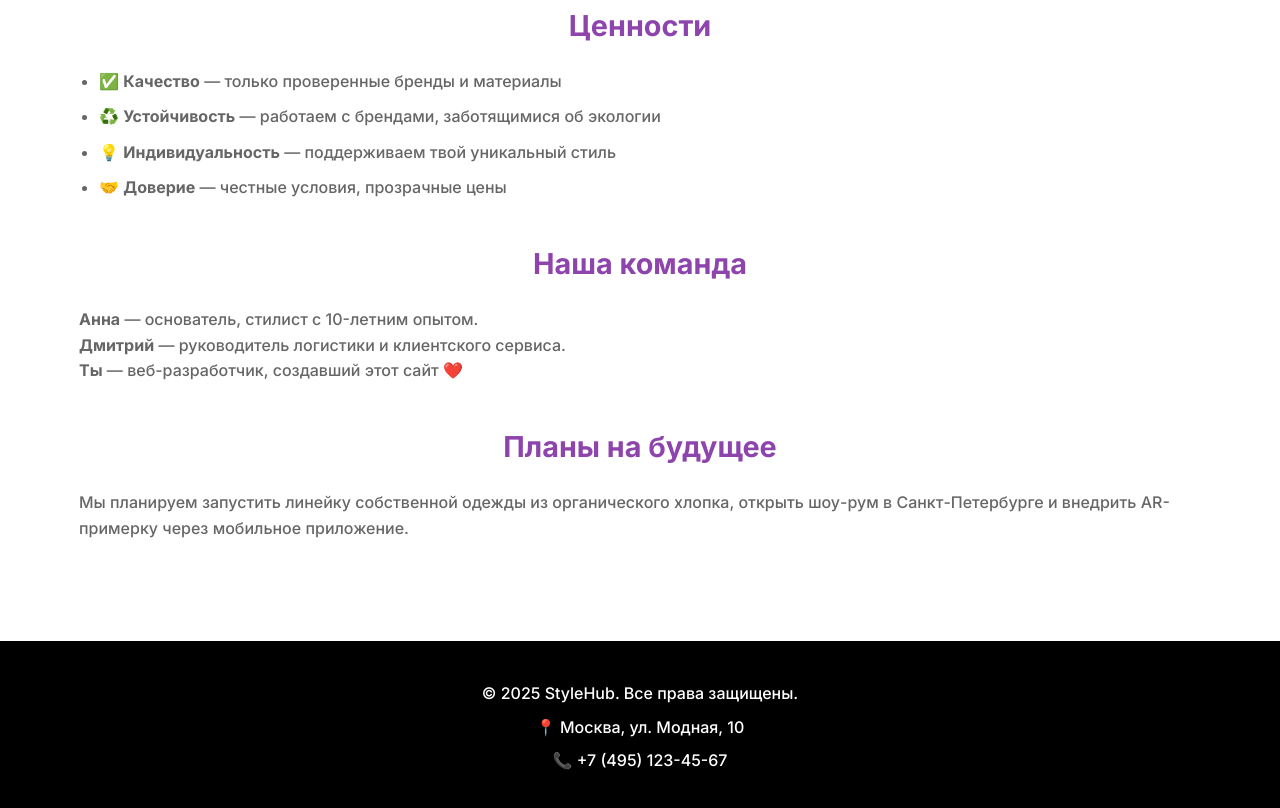
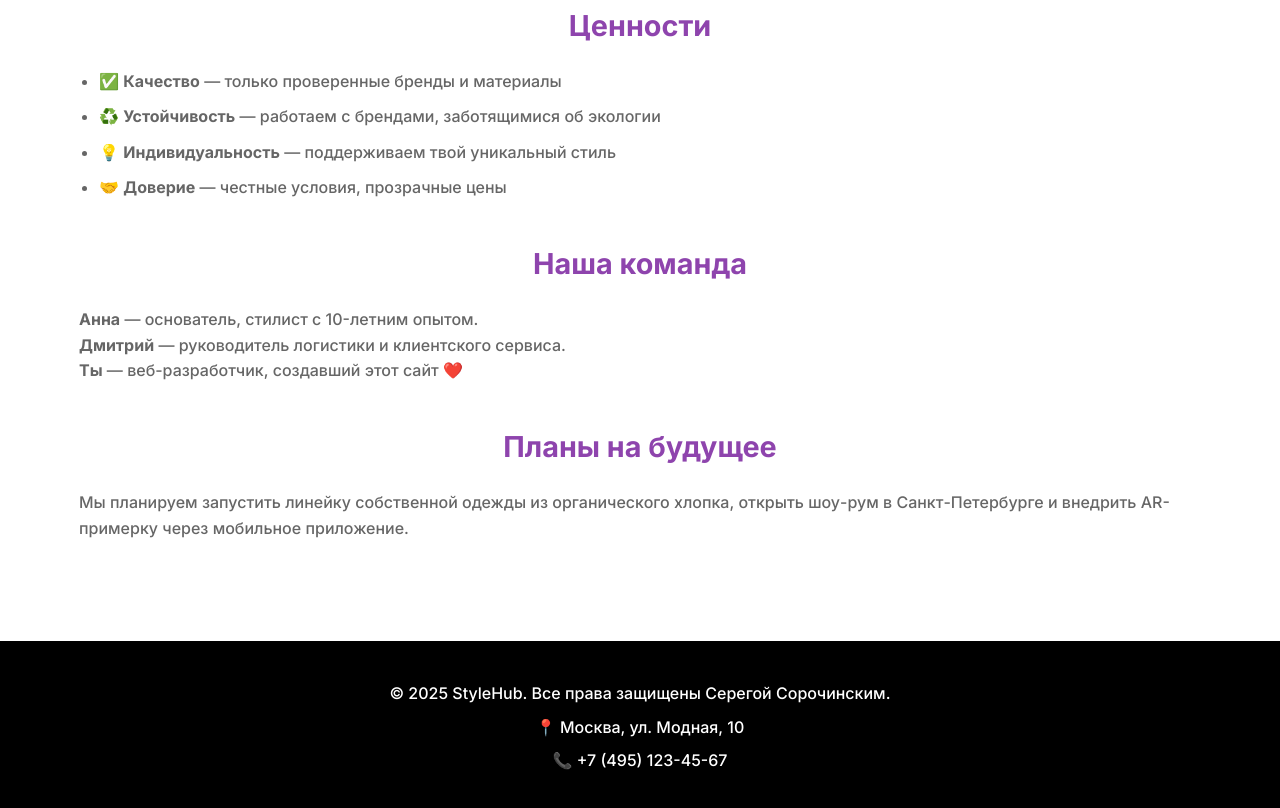
Before and after one commit to f1ble/supermegasite, a plain HTML site: page about.html in a window 1280 px wide. Shown: the part 458-1266 px from the top of the page. Drawn offline with Linux system fonts and the light colour scheme.

Commit message:
feat: initial commit

```diff
--- a/about.html
+++ b/about.html
@@ -77,7 +77,7 @@
 
   <footer class="footer">
     <div class="container">
-      <p>&copy; 2025 StyleHub. Все права защищены.</p>
+      <p>&copy; 2025 StyleHub. Все права защищены Серегой Сорочинским.</p>
       <p>📍 Москва, ул. Модная, 10</p>
       <p>📞 +7 (495) 123-45-67</p>
     </div>
```
Also changed, not shown: index.html (+2 -2 lines).
